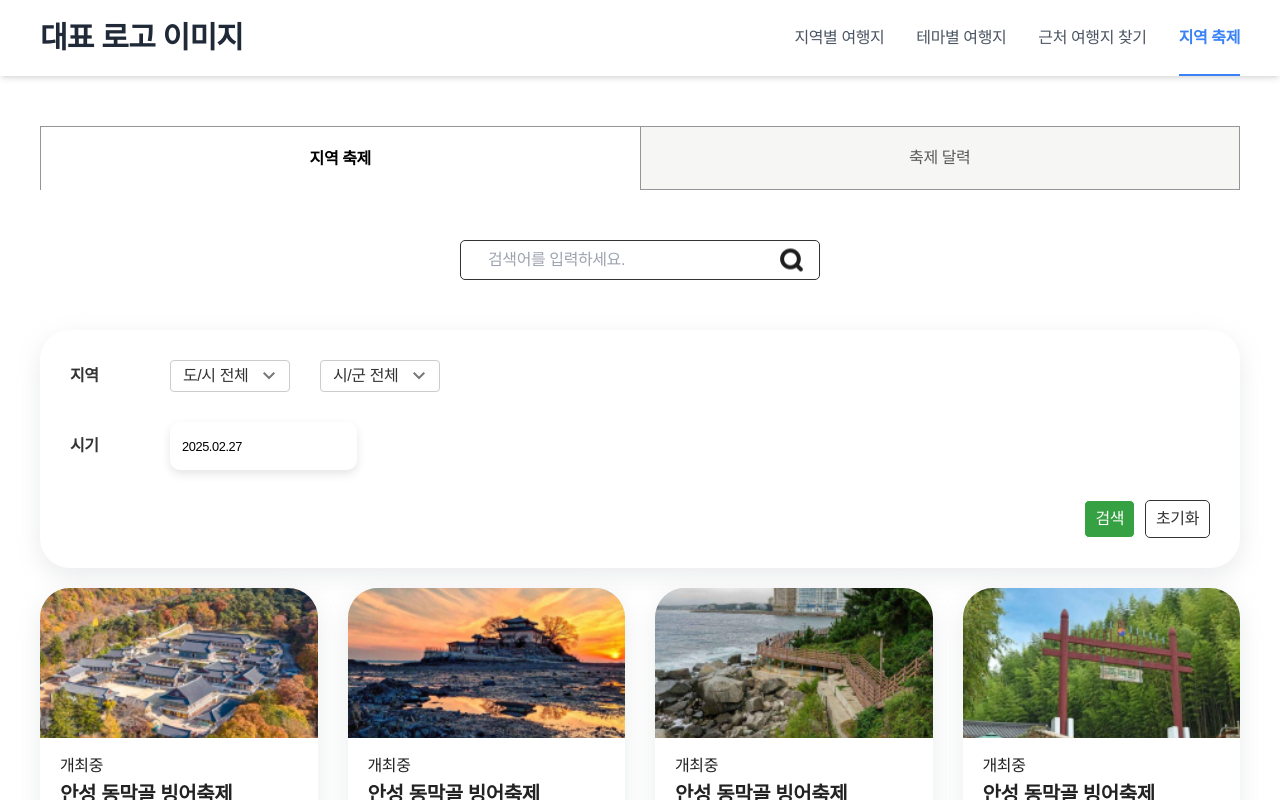
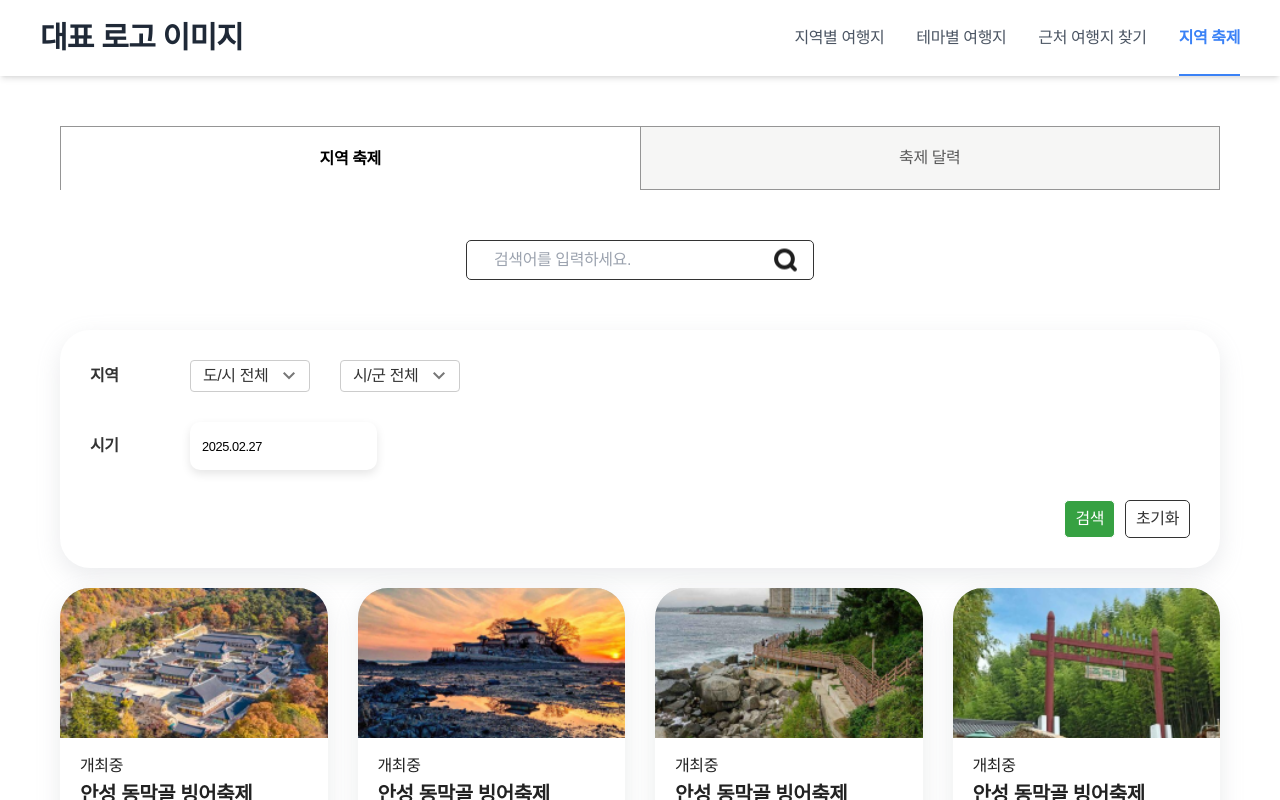
Before and after one commit to CHANGYUNOH/korea-travel-recommend, a Next.js app: page /travel/festivals in a window 1280 px wide. Built offline with nearby package versions, Linux system fonts and the light colour scheme.

Commit message:
모바일 메뉴 수정

```diff
--- a/src/app/travel/themes/[id]/page.tsx
+++ b/src/app/travel/themes/[id]/page.tsx
@@ -596,7 +596,10 @@ export default function ThemesDetailPage() {
 
               {(name === '반려동물 동반 여행' || name === '친환경 관광') && (
                 <>
-                  <input type="input" placeholder="검색어를 입력하세요." />
+                            <div className="search-box">
+            <input type="text" placeholder="검색어를 입력하세요." />
+            <button type="button"><img src="/icons/ic_search.png" /></button>
+          </div>
                   <dl>
                     <dt>지역</dt>
                     <dd>
--- a/src/styles/components/header.scss
+++ b/src/styles/components/header.scss
@@ -44,7 +44,7 @@ header {
   position: fixed;
   left: 100%;
   top: 0;
-  width: 100%;
+  width: 50%;
   height: 100%;
   background: #fff;
   border-left: 1px solid;
@@ -53,7 +53,7 @@ header {
   transition: all .2s ease;
 
   &.is-active {
-      left: 0;
+      left: 50%;
   }
 
   &-header {
@@ -95,6 +95,7 @@ header {
               width: 100%;
               font-weight: 600;
               cursor: pointer;
+              text-align: left;
           }
       }
   }
--- a/src/styles/pages/festival.scss
+++ b/src/styles/pages/festival.scss
@@ -1,6 +1,6 @@
 .container {
     .festival {
-        padding: 50px 0 100px 0;
+        padding: 50px 20px 100px;
         max-width: 1200px;
         margin: 0 auto;
 
--- a/src/styles/pages/theme.scss
+++ b/src/styles/pages/theme.scss
@@ -279,6 +279,34 @@
           border-radius: 30px;
           padding: 30px;
 
+          .search-box {
+            border: 1px solid;
+            max-width: 100%;
+            height: 40px;
+            line-height: 38px;
+            margin: 0 auto 50px;
+            padding: 0 40px 0 15px;
+            border-radius: 5px;
+            position: relative;
+
+            input {
+              width: 100%;
+              height: 100%;
+              border: 0;
+            }
+
+            button {
+              position: absolute;
+              right: 15px;
+              top: 50%;
+              transform: translateY(-50%);
+
+              img {
+                height: 25px;
+              }
+            }
+          }
+
           dl {
             display: inline-flex;
             align-items: center;
```
